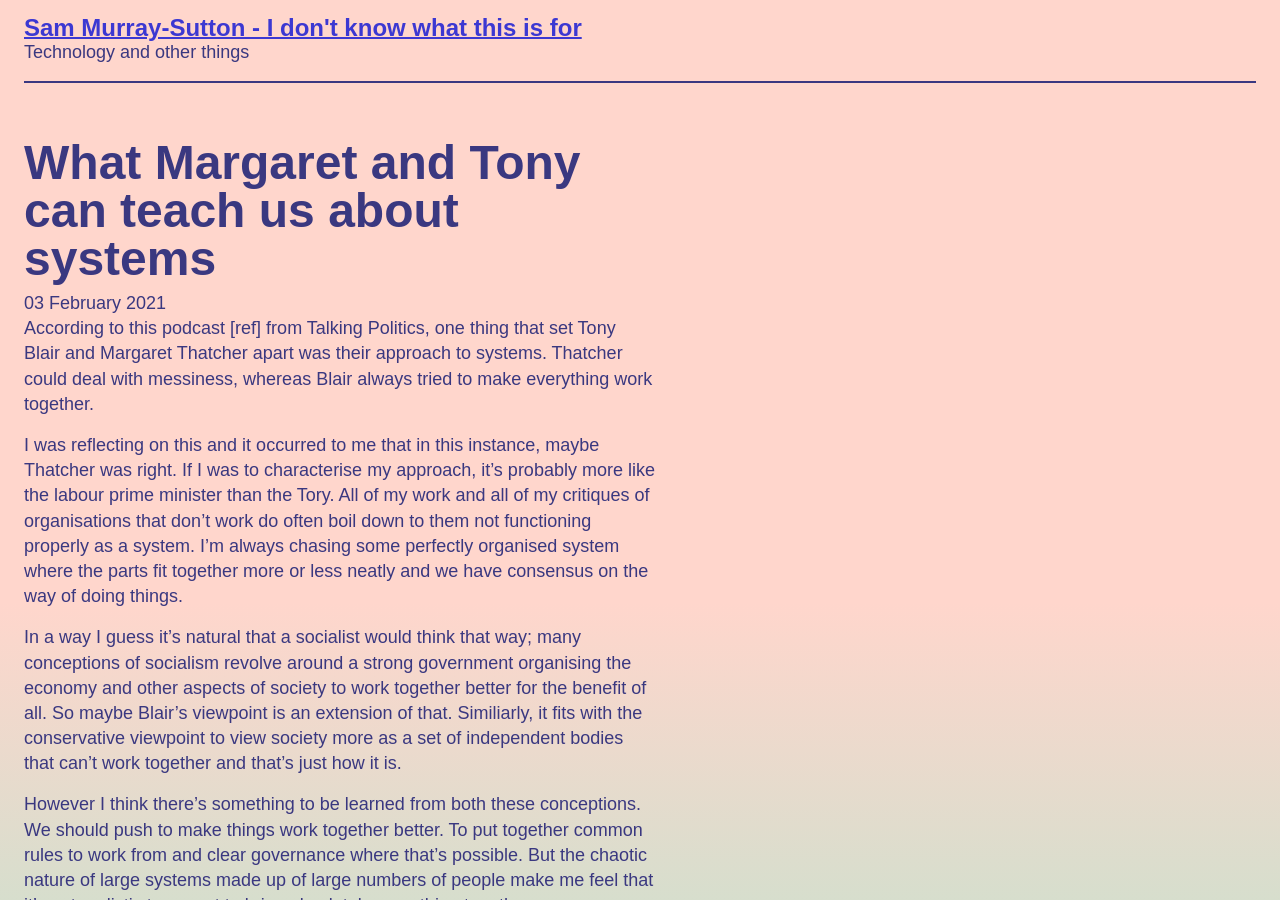
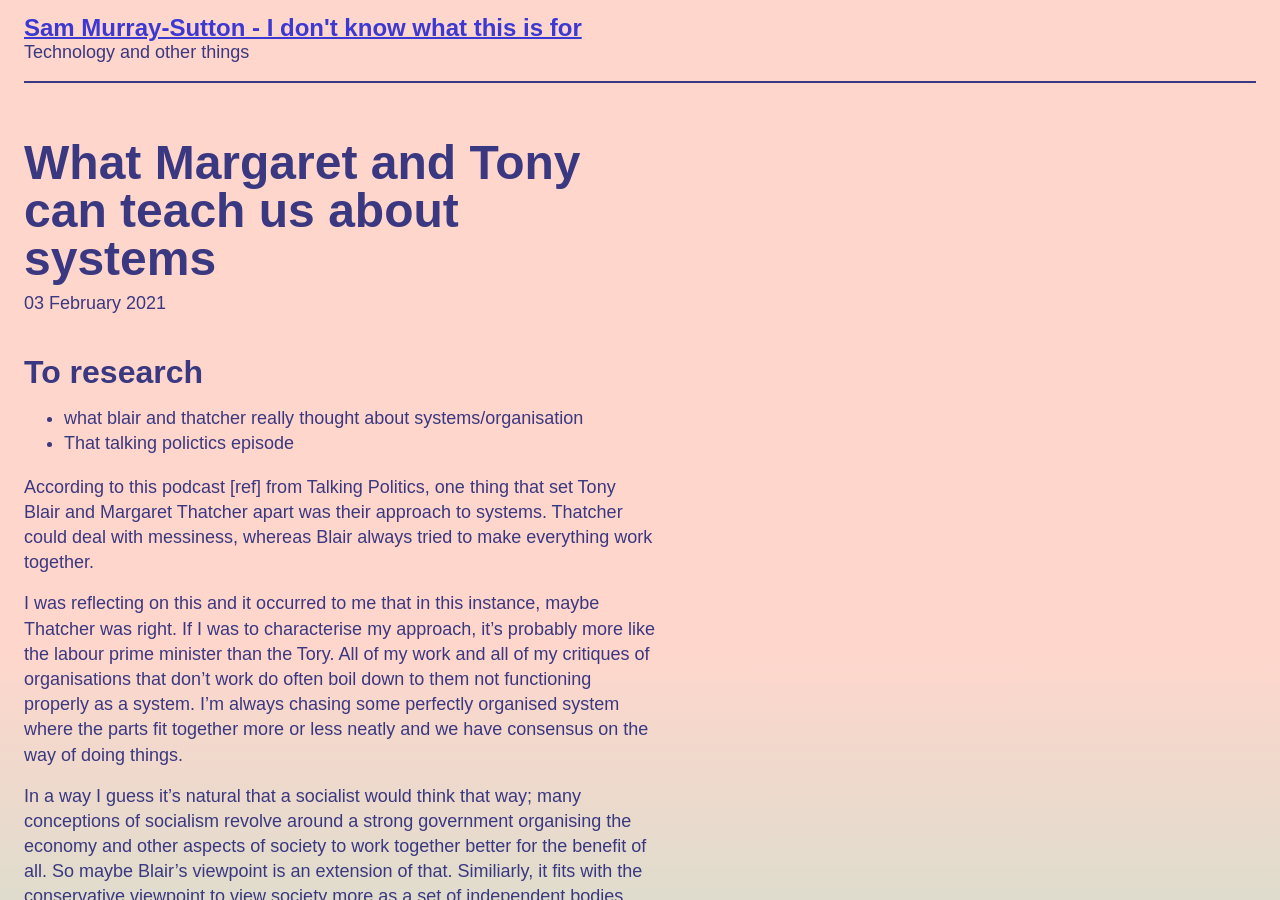
Before and after one commit to smurraysutton/smurraysutton.github.io, a Jekyll site: the page built from _posts/2021-02-06-messy-vs-systems.markdown, in a window 1280 px wide and 900 px high. Built offline with Jekyll 4.4.1, drawn with Linux system fonts in a browser that asks for light colours.

Commit message:
Added research points to systems article

```diff
--- a/_posts/2021-02-06-messy-vs-systems.markdown
+++ b/_posts/2021-02-06-messy-vs-systems.markdown
@@ -4,6 +4,11 @@ title:  "What Margaret and Tony can teach us about systems"
 date:   2021-02-03 15:24:50 +0000
 categories: systems
 ---
+
+To research
+---
+* what blair and thatcher really thought about systems/organisation
+* That talking polictics episode
 
 According to this podcast [ref] from Talking Politics, one thing that set Tony Blair and Margaret Thatcher apart was their approach to systems. Thatcher could deal with messiness, whereas Blair always tried to make everything work together.
 
```
